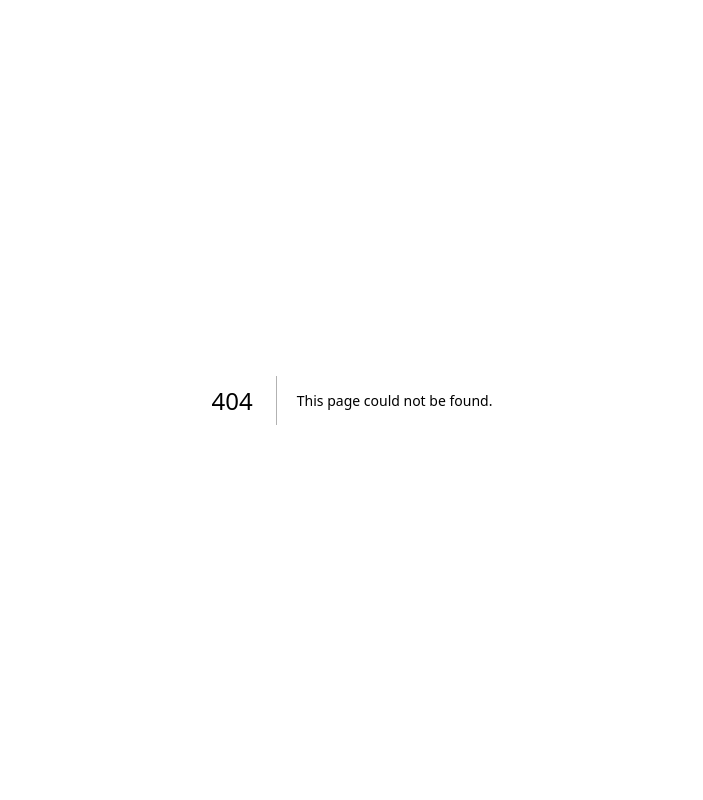
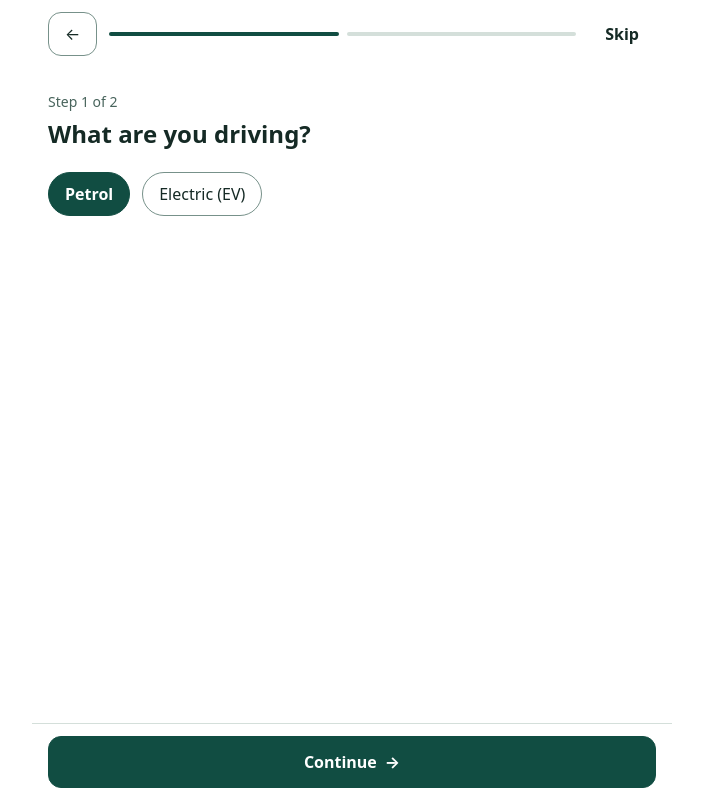
Before and after one commit to Zzfathir/Tuju-Revision, a Next.js app: page /onboarding in a window 1280 px wide. Before the commit this address had no page. Shown: the whole page, without its empty margins (288-991 px from the left). Built offline with nearby package versions, Linux system fonts and the light colour scheme.

Commit message:
feat: skippable two-step onboarding; landing honours language
Co-Authored-By: Claude Sonnet 5.5 <noreply@anthropic.com>

```diff
--- a/app/landing.css
+++ b/app/landing.css
@@ -22,3 +22,23 @@
   .landing-hero { height: 70dvh; }
   .landing-sheet { border-radius: var(--sheet-radius); margin-bottom: var(--space-5); }
 }
+
+/* onboarding */
+.onboarding { background: var(--color-bg); max-width: var(--content-max-w); width: 100%; margin: 0 auto; }
+.onb-top { display: flex; align-items: center; gap: var(--space-3); padding: calc(var(--space-3) + env(safe-area-inset-top)) var(--space-4) var(--space-3); }
+.onb-icon, .onb-skip { min-width: var(--tap-min); min-height: var(--tap-min); border-radius: var(--control-radius); }
+.onb-skip { border-color: transparent; background: transparent; font-weight: 600; }
+.onb-progress { flex: 1; display: flex; gap: var(--space-2); }
+.onb-progress span { flex: 1; height: var(--space-1); border-radius: var(--space-1); background: var(--color-border-subtle); }
+.onb-progress span[data-on="true"] { background: var(--color-accent); }
+.onb-body { flex: 1; padding: var(--space-5) var(--space-4); }
+.onb-step { margin: 0 0 var(--space-2); font-size: var(--text-sm); color: var(--color-text-muted); }
+.onb-body h1 { font-size: var(--text-xl); margin-bottom: var(--space-5); }
+.chips { display: flex; flex-wrap: wrap; gap: var(--space-3); }
+.chip { min-height: var(--tap-min); padding: 0 var(--space-4); border-radius: 999px; border: var(--border-width) solid var(--color-border); background: var(--color-bg); color: var(--color-text); font: inherit; font-size: var(--text-md); cursor: pointer; }
+.chip[aria-pressed="true"] { background: var(--color-accent); border-color: var(--color-accent); color: var(--color-accent-text); font-weight: 600; }
+.onb-bar { position: sticky; bottom: 0; padding: var(--space-3) var(--space-4) calc(var(--space-3) + env(safe-area-inset-bottom)); background: var(--color-bg); border-top: var(--border-width) solid var(--color-border-subtle); }
+
+/* planner masthead: brand links back to the landing */
+.map-masthead h1 { pointer-events: auto; }
+.map-masthead h1 a { color: inherit; text-decoration: none; display: flex; align-items: center; min-height: var(--tap-min); }
--- /dev/null
+++ b/app/onboarding/page.tsx
@@ -0,0 +1,10 @@
+import type { Metadata } from "next";
+import { Onboarding } from "@/components/Onboarding";
+import { parsePrefs } from "@/lib/onboarding";
+
+export const metadata: Metadata = { title: "Jalan Pulang · Get started" };
+
+export default async function OnboardingPage({ searchParams }: { searchParams: Promise<Record<string, string | string[] | undefined>> }) {
+  const query = await searchParams;
+  return <Onboarding initial={parsePrefs(query)} tester={query.t === "1"} />;
+}
--- a/app/page.tsx
+++ b/app/page.tsx
@@ -1,6 +1,7 @@
 import { redirect } from "next/navigation";
 import { Landing } from "@/components/Landing";
 import { getRoute } from "@/lib/data";
+import { parsePrefs } from "@/lib/onboarding";
 import { routeLengthKm } from "@/lib/route";
 import { quoteToll } from "@/lib/tolls";
 
@@ -19,6 +20,6 @@ export default async function Home({ searchParams }: { searchParams: Promise<Que
   const { line, tolls } = getRoute();
   const km = routeLengthKm(line);
   const quote = quoteToll(tolls, tolls.plazas[0]?.id ?? "", tolls.plazas.at(-1)?.id ?? "");
-  return <Landing km={km} tollRm={quote.ok ? quote.fare : null} tester={query.t === "1"}
+  return <Landing km={km} tollRm={quote.ok ? quote.fare : null} tester={query.t === "1"} initialLang={parsePrefs(query).lang}
     driveMinutes={Number(line.properties?.duration_s_freeflow) / 60 || km / 90 * 60} />;
 }
--- a/components/Landing.tsx
+++ b/components/Landing.tsx
@@ -7,10 +7,10 @@ import { prefsQuery } from "@/lib/onboarding";
 
 const steps = [["stepPlan", "landingStepPlan"], ["stepRoad", "landingStepRoad"], ["stepGo", "landingStepGo"]] as const;
 
-export function Landing({ km, driveMinutes, tollRm, tester }: {
-  km: number; driveMinutes: number; tollRm: number | null; tester: boolean;
+export function Landing({ km, driveMinutes, tollRm, tester, initialLang }: {
+  km: number; driveMinutes: number; tollRm: number | null; tester: boolean; initialLang: Lang;
 }) {
-  const [lang, setLang] = useState<Lang>("en");
+  const [lang, setLang] = useState<Lang>(initialLang);
   const [returning, setReturning] = useState(false);
   useEffect(() => {
     try { setReturning(localStorage.getItem("jalan-pulang-onboarded") === "1"); }
--- /dev/null
+++ b/components/Onboarding.tsx
@@ -0,0 +1,55 @@
+"use client";
+
+import { useState } from "react";
+import { t } from "@/lib/i18n";
+import { prefsQuery, type Prefs } from "@/lib/onboarding";
+import type { Need } from "@/lib/planner";
+
+const needsList: Need[] = ["toilet", "surau", "ev", "food", "fuel"];
+
+export function Onboarding({ initial, tester }: { initial: Prefs; tester: boolean }) {
+  const { lang } = initial;
+  const [step, setStep] = useState<1 | 2>(1);
+  const [vehicle, setVehicle] = useState<Prefs["vehicle"]>(initial.vehicle);
+  const [needs, setNeeds] = useState<Need[]>(initial.needs);
+  const extra: Record<string, string> = tester ? { t: "1" } : {};
+
+  const go = (prefs: Prefs) => {
+    try { localStorage.setItem("jalan-pulang-onboarded", "1"); } catch { /* storage may be blocked */ }
+    window.location.assign("/plan" + prefsQuery(prefs, extra));
+  };
+  const back = () => step === 2 ? setStep(1) : window.location.assign("/" + prefsQuery({ lang }, extra));
+  const next = () => step === 1 ? setStep(2) : go({ lang, vehicle, needs });
+  const toggle = (need: Need) => setNeeds((old) => old.includes(need) ? old.filter((item) => item !== need) : [...old, need]);
+
+  return <main className="onboarding" lang={lang} data-testid="screen-onboarding">
+    <header className="onb-top">
+      <button type="button" className="btn onb-icon" data-testid="onb-back" aria-label={t(lang, "back")} onClick={back}>←</button>
+      <div className="onb-progress" role="img" aria-label={t(lang, "onbProgress", { n: step })}>
+        <span data-on="true" /><span data-on={String(step === 2)} />
+      </div>
+      <button type="button" className="btn onb-skip" data-testid="onb-skip" onClick={() => go({ lang, vehicle: "petrol", needs: [] })}>{t(lang, "onbSkip")}</button>
+    </header>
+    <section className="onb-body">
+      <p className="onb-step">{t(lang, "onbProgress", { n: step })}</p>
+      {step === 1 ? <>
+        <h1>{t(lang, "onbVehicleQ")}</h1>
+        <div className="chips" role="group" aria-label={t(lang, "onbVehicleQ")}>
+          {(["petrol", "ev"] as const).map((option) => <button type="button" key={option} className="chip" data-testid={"onb-vehicle-" + option}
+            aria-pressed={vehicle === option} onClick={() => setVehicle(option)}>{t(lang, option)}</button>)}
+        </div>
+      </> : <>
+        <h1>{t(lang, "onbNeedsQ")}</h1>
+        <div className="chips" role="group" aria-label={t(lang, "onbNeedsQ")}>
+          {needsList.map((need) => <button type="button" key={need} className="chip" data-testid={"onb-need-" + need}
+            aria-pressed={needs.includes(need)} onClick={() => toggle(need)}>{t(lang, need === "ev" ? "evCharger" : need)}</button>)}
+        </div>
+      </>}
+    </section>
+    <footer className="onb-bar">
+      <button type="button" className="btn landing-cta" data-variant="primary" data-testid="onb-next" onClick={next}>
+        {t(lang, step === 1 ? "onbContinue" : "onbFinish")} <span aria-hidden="true">→</span>
+      </button>
+    </footer>
+  </main>;
+}
```
